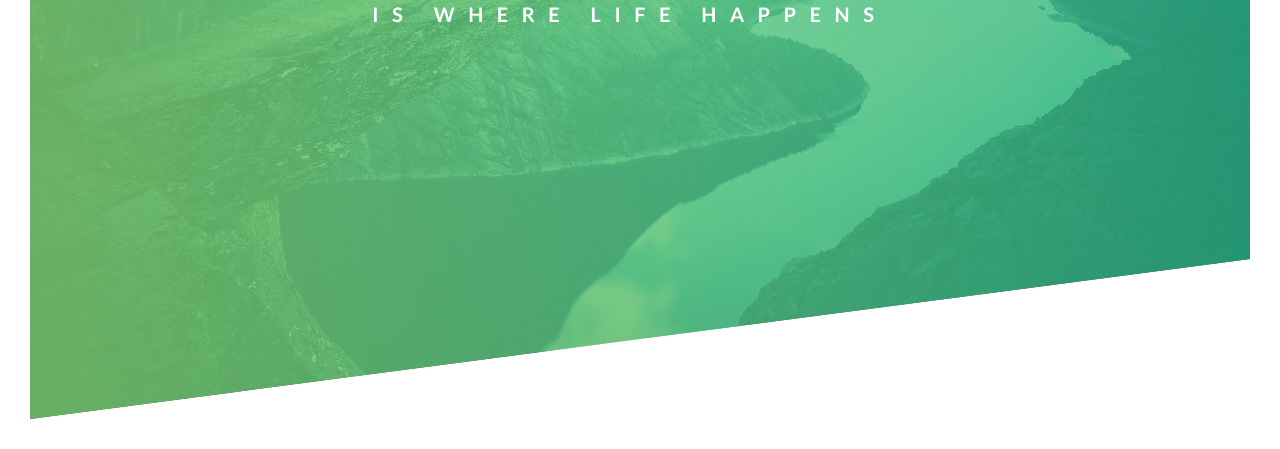
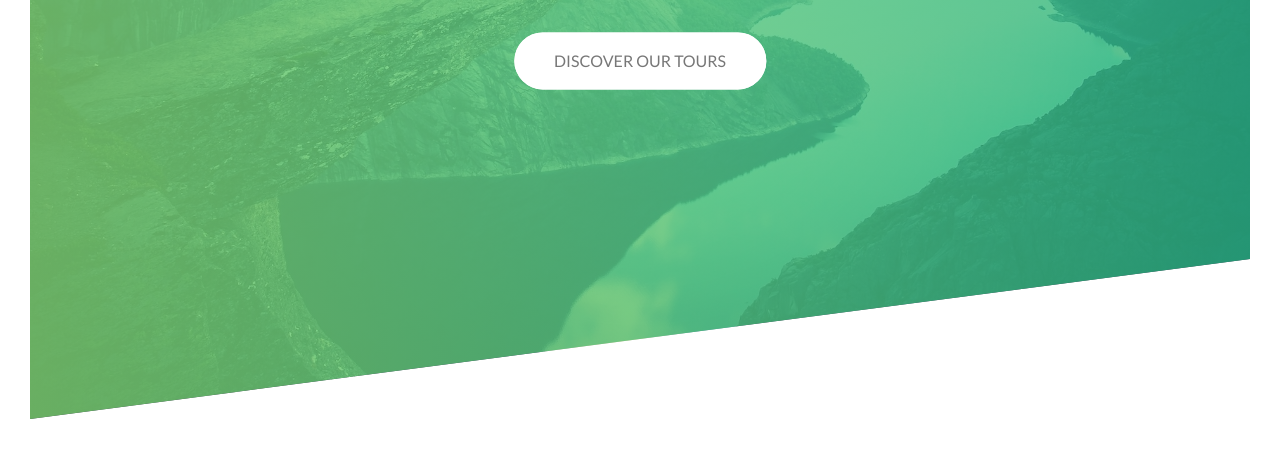
Before and after one commit to SoleMina/Natours-Project, a plain HTML site: page index.html in a window 1280 px wide. Shown: the part 371-820 px from the top of the page. Drawn offline with Linux system fonts and the light colour scheme.

Commit message:
adding pseudo-element after

```diff
--- a/css/style.css
+++ b/css/style.css
@@ -55,10 +55,13 @@ body {
   top: 40%;
   left: 50%;
   transform: translate(-50%, -50%);
+  text-align: center;
 }
 .heading-primary {
   color: #fff;
   text-transform: uppercase;
+  backface-visibility: hidden;
+  margin-bottom: 60px;
 }
 .heading-primary-main {
   display: block;
@@ -112,3 +115,59 @@ body {
     transform: translate(0);
   }
 }
+@keyframes moveInBotton {
+  0% {
+    opacity: 0;
+    transform: translateY(30px);
+  }
+  100% {
+    opacity: 1;
+    transform: translateY(0);
+  }
+}
+.btn:link,
+.btn:visited {
+  text-transform: uppercase;
+  text-decoration: none;
+  padding: 15px 40px;
+  display: inline-block;
+  border-radius: 100px;
+  transition: all 0.2s;
+  position: relative;
+}
+.btn:hover {
+  transform: translateY(-3px);
+  box-shadow: 0 5px 10px rgba(0, 0, 0, 0.2);
+}
+.btn:active {
+  transform: translateY(-1px);
+}
+.btn-white {
+  background-color: #fff;
+  color: #777;
+}
+/*Add after seudo-element to add an animation*/
+.btn::after {
+  content: "";
+  display: inline-block;
+  height: 100%;
+  width: 100%;
+  border-radius: 100px;
+  position: absolute;
+  top: 0;
+  left: 0;
+  z-index: -1;
+  transition: all 0.4s;
+}
+.btn-white::after {
+  background-color: white;
+}
+.btn-white:hover::after {
+  transform: scale(1.4) scaleY(1.6);
+  opacity: 0;
+}
+.btn-animated {
+  animation: moveInBotton 2s ease-out 0.75s;
+  /*Animation wait until all the other animation happens*/
+  animation-fill-mode: backwards;
+}
--- a/index.html
+++ b/index.html
@@ -25,6 +25,7 @@
           <span class="heading-primary-main">OUTOORS</span>
           <span class="heading-primary-sub">is where life happens</span>
         </h1>
+        <a href="#" class="btn btn-white btn-animated">Discover our tours</a>
       </div>
       <span></span>
     </header>
```
